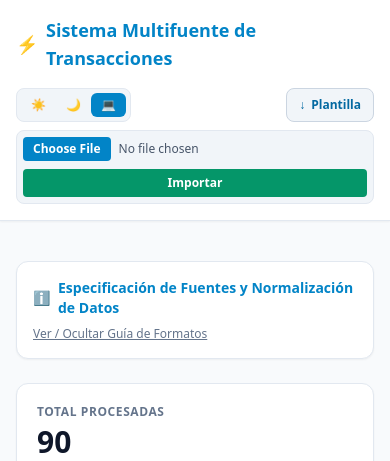
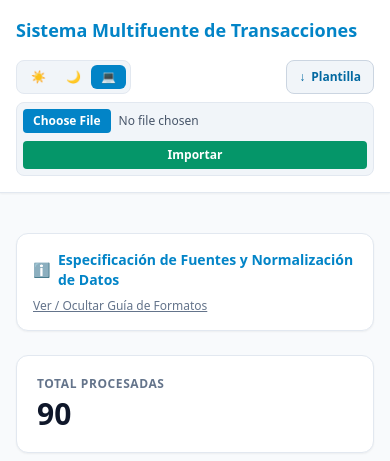
Before and after one commit to gevaleriano/Multifuente-de-Transacciones, a Flask app: page / in a window 390 px wide. Shown: the top 461 px of the page. Run offline with Flask 3, Linux system fonts and the light colour scheme; some libraries are stand-ins or nearby versions.

Commit message:
clases hidden para ocultar en sizes sm en adelante

```diff
--- a/templates/base.html
+++ b/templates/base.html
@@ -50,7 +50,7 @@
         <div class="max-w-7xl mx-auto flex flex-col lg:flex-row justify-between items-start lg:items-center gap-4">
             <div class="flex items-center justify-between w-full lg:w-auto">
                 <h1 class="text-lg sm:text-xl font-bold text-sky-600 dark:text-sky-400 flex items-center gap-2">
-                    <span>⚡</span> <span>Sistema Multifuente de Transacciones</span>
+                    Sistema Multifuente de Transacciones
                 </h1>
             </div>
 
@@ -58,13 +58,13 @@
                 <!-- Theme Switcher: Light / Dark / System -->
                 <div class="inline-flex rounded-lg bg-slate-100 dark:bg-slate-900 p-1 border border-slate-200 dark:border-slate-700" role="group" aria-label="Selector de tema">
                     <button type="button" data-theme-btn="light" onclick="applyTheme('light')" title="Tema Claro" class="px-2.5 py-1 rounded-md text-xs font-medium transition flex items-center gap-1">
-                        ☀️ <span class="hidden sm:inline">Light</span>
+                        <span class="sm:hidden">☀️</span> <span class="hidden sm:inline">Light</span>
                     </button>
                     <button type="button" data-theme-btn="dark" onclick="applyTheme('dark')" title="Tema Oscuro" class="px-2.5 py-1 rounded-md text-xs font-medium transition flex items-center gap-1">
-                        🌙 <span class="hidden sm:inline">Dark</span>
+                        <span class="sm:hidden">🌙</span> <span class="hidden sm:inline">Dark</span>
                     </button>
                     <button type="button" data-theme-btn="system" onclick="applyTheme('system')" title="Tema del Sistema" class="px-2.5 py-1 rounded-md text-xs font-medium transition flex items-center gap-1">
-                        💻 <span class="hidden sm:inline">System</span>
+                        <span class="sm:hidden">💻</span> <span class="hidden sm:inline">System</span>
                     </button>
                 </div>
 
```
